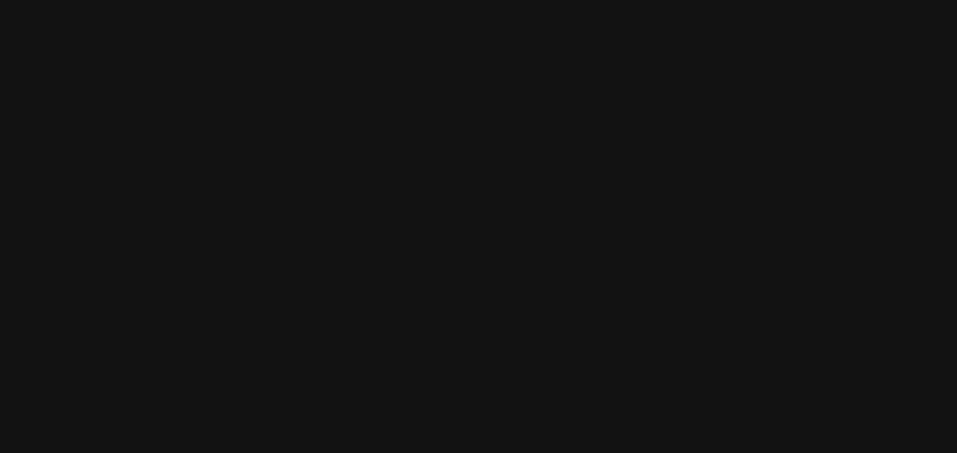
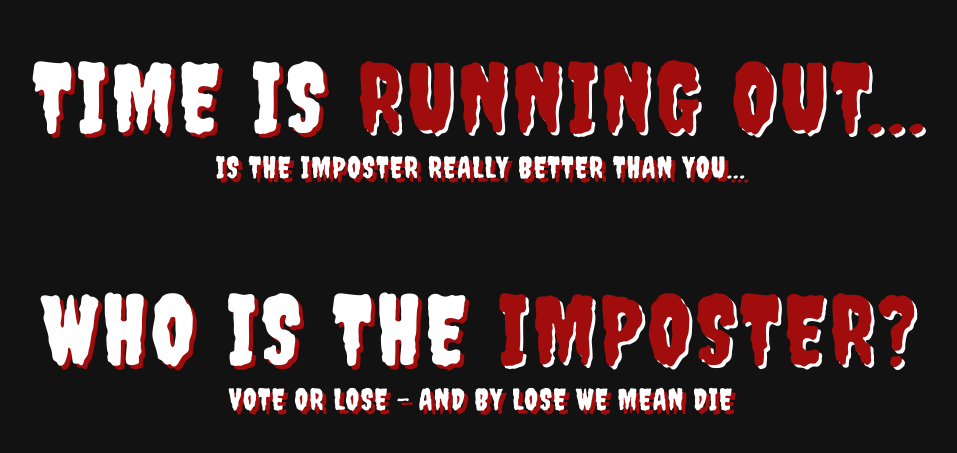
Before and after one commit to rezajaber/imposter-game, a Vue app: page /game in a window 1280 px wide. Shown: the part 167-620 px from the top of the page, without its empty margins (159-1116 px from the left). Built offline with nearby package versions, Linux system fonts and the light colour scheme.

Commit message:
add content to all views

```diff
--- a/src/App.vue
+++ b/src/App.vue
@@ -3,5 +3,7 @@
 </script>
 
 <template>
-  <RouterView />
+  <div class="grid h-screen place-content-center p-20">
+    <RouterView />
+  </div>
 </template>
--- a/src/router/index.ts
+++ b/src/router/index.ts
@@ -22,12 +22,12 @@
     {
       path: "/role",
       name: "role",
-      component: GameScreen,
+      component: RoleScreen,
     },
     {
       path: "/game",
       name: "game",
-      component: RoleScreen,
+      component: GameScreen,
     },
     {
       path: "/result",
--- a/src/views/GameScreen.vue
+++ b/src/views/GameScreen.vue
@@ -1,5 +1,19 @@
-<script setup lang="ts"></script>
+<script setup lang="ts">
+import GameHeadings from "@/components/GameHeadings.vue";
+</script>
 
 <template>
-  <div></div>
+  <div class="flex flex-col items-center gap-24">
+    <GameHeadings
+      mainTitle="TIME IS"
+      mainTitleSuffix="RUNNING OUT..."
+      subtitle="IS THE IMPOSTER REALLY BETTER THAN YOU..."
+    />
+
+    <GameHeadings
+      mainTitle="WHO IS THE"
+      mainTitleSuffix="IMPOSTER?"
+      subtitle="VOTE OR LOSE - AND BY LOSE WE MEAN DIE"
+    />
+  </div>
 </template>
--- a/src/views/LandingScreen.vue
+++ b/src/views/LandingScreen.vue
@@ -1,5 +1,18 @@
-<script setup lang="ts"></script>
+<script setup lang="ts">
+import GameHeadings from "@/components/GameHeadings.vue";
+import GameButtons from "@/components/GameButtons.vue";
+</script>
 
 <template>
-  <div></div>
+  <div class="flex flex-col items-center gap-6">
+    <GameHeadings
+      mainTitle="WHO IS THE"
+      mainTitleSuffix="IMPOSTER?"
+      subtitle="CAN YOU TRUST EACH OTHER..."
+    />
+
+    <RouterLink to="/lobby">
+      <GameButtons buttonText="PLAY ONLINE" />
+    </RouterLink>
+  </div>
 </template>
--- a/src/views/LobbyScreen.vue
+++ b/src/views/LobbyScreen.vue
@@ -1,5 +1,17 @@
-<script setup lang="ts"></script>
+<script setup lang="ts">
+import GameHeadings from "@/components/GameHeadings.vue";
+import GameButtons from "@/components/GameButtons.vue";
+import { Input } from "postcss";
+</script>
 
 <template>
-  <div></div>
+  <div class="flex flex-col items-center gap-6">
+    <GameHeadings
+      mainTitle="SETUP YOUR"
+      mainTitleSuffix="GAME!"
+      subtitle="HOW DO YOU LIKE TO PLAY IT..."
+    />
+
+    <GameButtons buttonText="CONFIGURE" />
+  </div>
 </template>
--- a/src/views/ResultScreen.vue
+++ b/src/views/ResultScreen.vue
@@ -1,5 +1,16 @@
-<script setup lang="ts"></script>
+<script setup lang="ts">
+import DynamicHeadings from "@/components/DynamicHeadings.vue";
+</script>
 
 <template>
-  <div></div>
+  <div>
+    <div class="flex flex-col items-center gap-24">
+      <DynamicHeadings mainTitle="YOU FUCKED UP" role="IMPOSTER WINS" />
+      <DynamicHeadings
+        mainTitle="YOU GOT IT"
+        role="SECRET AGENTS WIN"
+        suffixColor="text-green-500"
+      />
+    </div>
+  </div>
 </template>
--- a/src/views/RoleScreen.vue
+++ b/src/views/RoleScreen.vue
@@ -1,5 +1,14 @@
-<script setup lang="ts"></script>
+<script setup lang="ts">
+import DynamicHeadings from "@/components/DynamicHeadings.vue";
+</script>
 
 <template>
-  <div></div>
+  <div class="flex flex-col items-center gap-24">
+    <DynamicHeadings mainTitle="YOU ARE AN" role="IMPOSTER" />
+    <DynamicHeadings
+      mainTitle="YOU ARE A"
+      role="SECRET AGENT"
+      suffixColor="text-green-500"
+    />
+  </div>
 </template>
```
